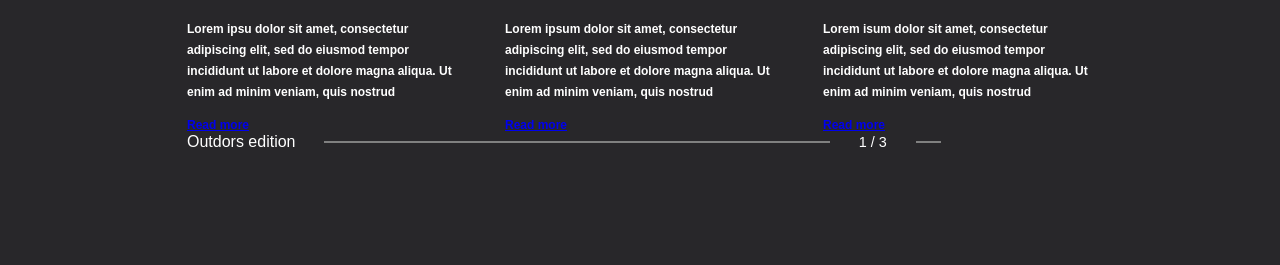
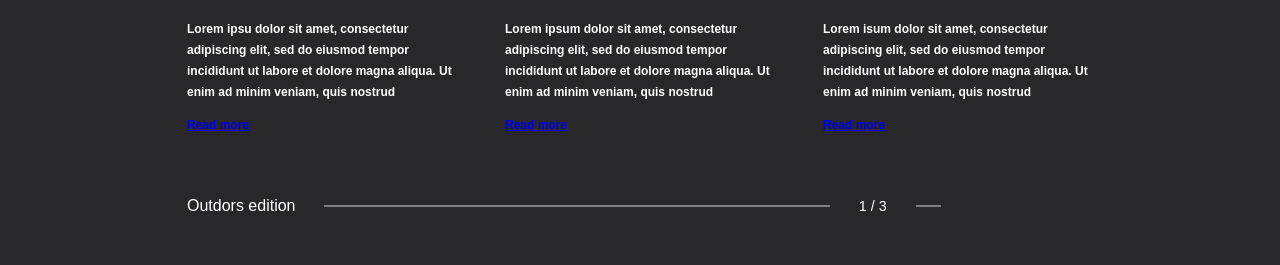
Before and after one commit to Viper-JSX/Travel-landing, a React app: page / in a window 1280 px wide. Shown: the part 1560-1825 px from the top of the page. Built offline with nearby package versions, Linux system fonts and the light colour scheme.

Commit message:
Added margin to slider  navigation

```diff
--- a/src/components/Layout/pages/Home_page/Top_content/Featured_spots.js
+++ b/src/components/Layout/pages/Home_page/Top_content/Featured_spots.js
@@ -37,7 +37,7 @@ function FeaturedSpots ({ currentSlideIndex, totalSlidesCount }) {
                     }
                 </Container>
 
-                <Container classNames={[ "featured-spots__slide-indicator-container" ]}>
+                <Container classNames={[ "featured-spots__slide-indicator-container slide-indicator-container" ]}>
                     <span>Outdors edition</span>
                     <SlideIndicator
                         currentSlideIndex={ currentSlideIndex }
--- a/src/scss/Featured_spots.scss
+++ b/src/scss/Featured_spots.scss
@@ -4,6 +4,10 @@
     display: flex;
     justify-content: space-around;
     flex-wrap: wrap;
+
+    .slide-indicator-container {
+        margin-top: 4em;
+    }
 }
 
 
```
